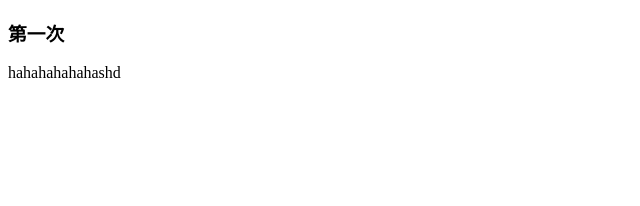
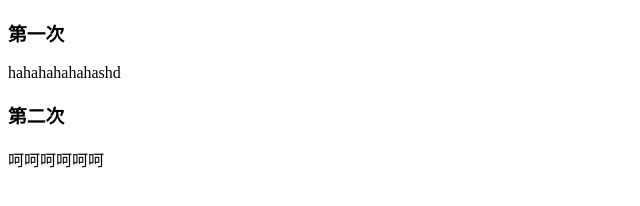
Before and after one commit to JXFjiang/demo.html, a plain HTML site: page index.html in a window 1280 px wide. Shown: the whole page, without its empty margins (0-640 px from the left). Drawn offline with Linux system fonts and the light colour scheme.

Commit message:
第二次提交

```diff
--- a/index.html
+++ b/index.html
@@ -9,6 +9,8 @@
 <body>
     <h3>第一次</h3>
     <div>hahahahahahashd</div>
+    <h3>第二次</h3>
+    <div>呵呵呵呵呵呵</div>
 </body>
 
 </html>
```
